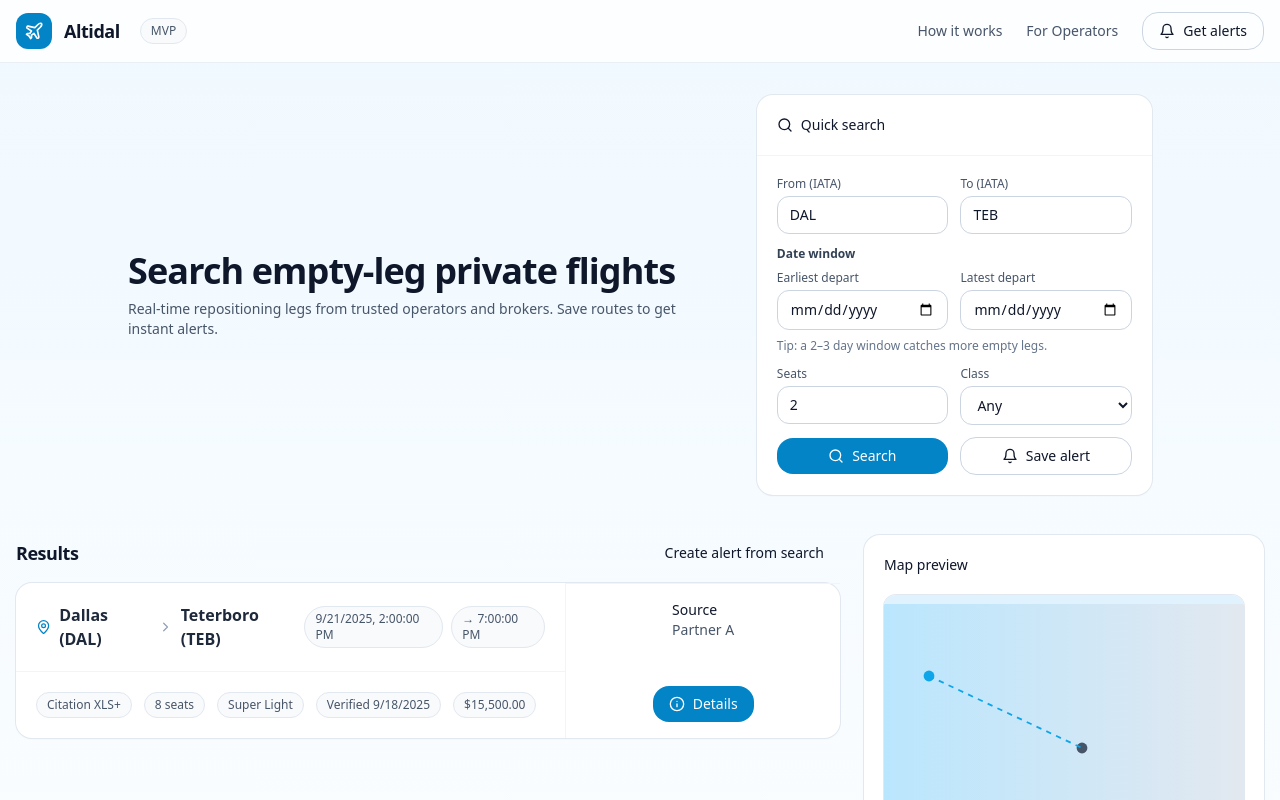
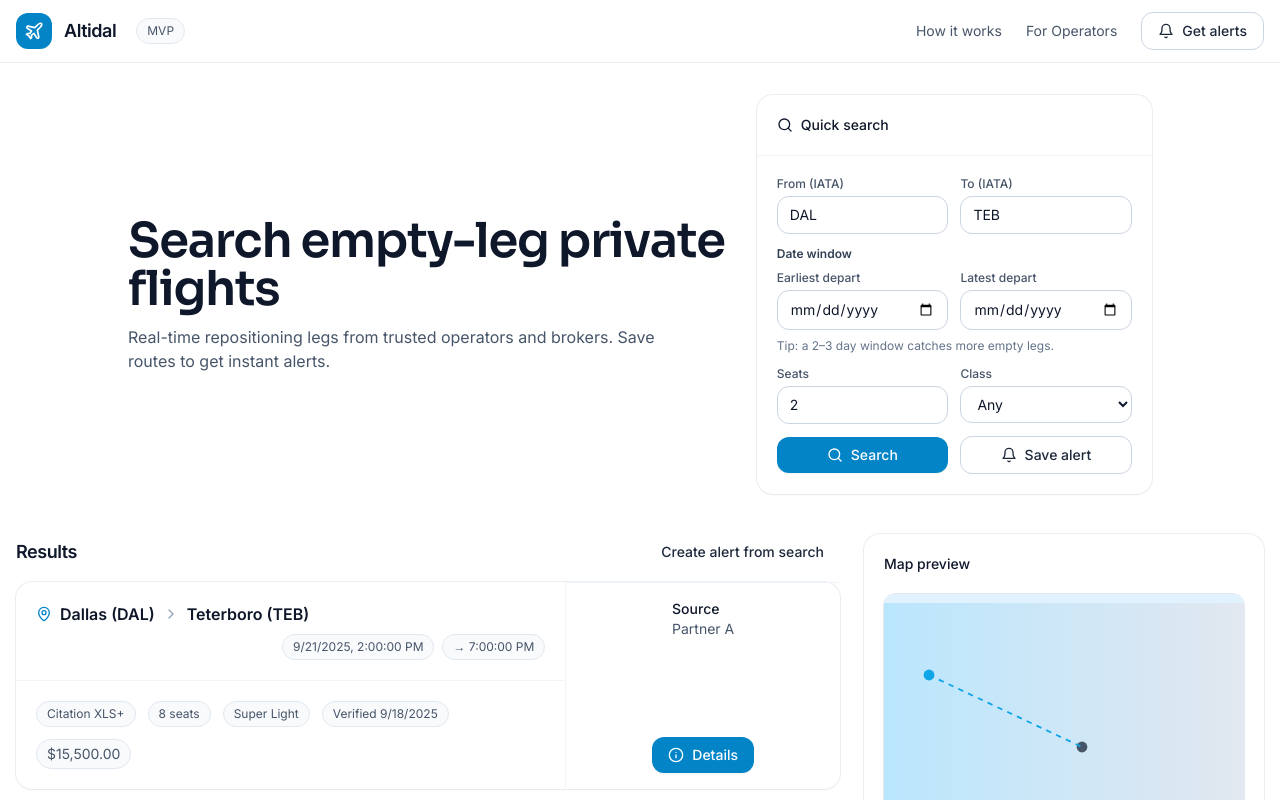
Before and after one commit to davidleejohnson26-glitch/altidal-frontend, a Next.js app: page / in a window 1280 px wide. Shown: the top 800 px of the page. Built offline with nearby package versions, Linux system fonts and the light colour scheme.

Commit message:
fix(results): remove duplicate route row in LegCard

```diff
--- a/src/app/globals.css
+++ b/src/app/globals.css
@@ -1,12 +1,15 @@
-
 @tailwind base;
 @tailwind components;
 @tailwind utilities;
 
 :root {
-  --brand: 14 165 233; /* sky-500 */
+  --brand: 14 165 233; /* sky-600 */
 }
 
 html, body {
-  @apply bg-gradient-to-b from-sky-50 to-white text-slate-900;
+  @apply bg-white text-slate-900;
 }
+
+/* fonts */
+.font-sans { font-family: var(--font-inter), ui-sans-serif, system-ui; }
+.font-display { font-family: var(--font-sora), ui-sans-serif, system-ui; }
--- a/src/app/layout.tsx
+++ b/src/app/layout.tsx
@@ -1,6 +1,10 @@
 
 import './globals.css'
 import type { Metadata } from 'next'
+import { Inter, Sora } from 'next/font/google'
+
+const inter = Inter({ subsets: ['latin'], variable: '--font-inter' })
+const sora = Sora({ subsets: ['latin'], variable: '--font-sora' })
 
 export const metadata: Metadata = {
   title: 'Altidal — Empty‑leg private flights',
@@ -16,8 +20,8 @@
 
 export default function RootLayout({ children }: { children: React.ReactNode }) {
   return (
-    <html lang="en">
-      <body>{children}</body>
+    <html lang="en" className={`${inter.variable} ${sora.variable}`}>
+      <body className="font-sans">{children}</body>
     </html>
   )
 }
--- a/src/app/page.tsx
+++ b/src/app/page.tsx
@@ -62,12 +62,12 @@
         <section className="mx-auto mt-8 max-w-5xl">
           <div className="grid items-center gap-6 md:grid-cols-5">
             <div className="md:col-span-3">
-              <h1 className="text-3xl font-semibold tracking-tight sm:text-4xl">
-                Search empty-leg private flights
-              </h1>
-              <p className="mt-2 max-w-xl text-sm text-slate-600">
-                Real-time repositioning legs from trusted operators and brokers. Save routes to get instant alerts.
-              </p>
+              <h1 className="font-display text-4xl sm:text-5xl font-semibold tracking-tight">
+  Search empty-leg private flights
+</h1>
+<p className="mt-3 max-w-xl text-base text-slate-600">
+  Real-time repositioning legs from trusted operators and brokers. Save routes to get instant alerts.
+</p>
             </div>
 
             {/* Quick search card */}
--- a/src/components/footer.tsx
+++ b/src/components/footer.tsx
@@ -4,22 +4,22 @@
 export function Footer() {
   return (
   <footer className="border-t border-slate-200/70 bg-white">
-      <div className="mx-auto grid max-w-7xl grid-cols-1 gap-6 px-4 py-10 sm:grid-cols-3">
+  <div className="mx-auto grid max-w-7xl grid-cols-1 gap-8 px-4 py-12 sm:grid-cols-3">
     <div>
-          <div className="text-base font-semibold">Altidal</div>
+      <div className="font-display text-lg font-semibold">Altidal</div>
       <p className="mt-2 text-sm text-slate-600">Where empty legs find altitude.</p>
     </div>
     <div>
       <div className="text-sm font-medium text-slate-900">Legal</div>
-          <ul className="mt-2 text-sm text-slate-600">
+      <ul className="mt-2 text-sm text-slate-600 space-y-2">
         <li>Altidal is not an air carrier. We connect travelers with Part 135 operators and licensed brokers.</li>
       </ul>
     </div>
     <div>
       <div className="text-sm font-medium text-slate-900">Contact</div>
-          <ul className="mt-2 text-sm text-slate-600">
+      <ul className="mt-2 text-sm text-slate-600 space-y-2">
         <li className="flex items-center gap-2"><Mail className="h-4 w-4" /> hello@altidal.com</li>
-            <li className="flex items-center gap-2"><Phone className="h-4 w-4" /> +1 (555) 555‑0199</li>
+        <li className="flex items-center gap-2"><Phone className="h-4 w-4" /> +1 (555) 555-0199</li>
       </ul>
     </div>
   </div>
--- a/src/components/header.tsx
+++ b/src/components/header.tsx
@@ -17,11 +17,13 @@
           <div className="text-lg font-semibold tracking-tight">Altidal</div>
           <Chip className="ml-2">MVP</Chip>
         </div>
-        <nav className="hidden items-center gap-6 md:flex">
-          <a className="text-sm text-slate-600 hover:text-slate-900" href="#how">How it works</a>
-          <a className="text-sm text-slate-600 hover:text-slate-900" href="#operators">For Operators</a>
-          <Button variant="outline"><Bell className="h-4 w-4" /> Get alerts</Button>
-        </nav>
+    <nav className="hidden items-center gap-6 md:flex">
+  <a className="text-sm text-slate-600 hover:text-slate-900 transition" href="#how">How it works</a>
+  <a className="text-sm text-slate-600 hover:text-slate-900 transition" href="#operators">For Operators</a>
+  <Button variant="outline">
+    <Bell className="h-4 w-4" /> Get alerts
+  </Button>
+</nav>
       </div>
     </header>
   )
--- a/src/components/results.tsx
+++ b/src/components/results.tsx
@@ -18,11 +18,13 @@
         </div>
       ) : legs.length === 0 ? (
         <Card>
-          <div className="p-5 flex items-start gap-3 text-slate-600">
-            <Info className="mt-0.5 h-4 w-4" />
+  <div className="p-6 flex items-start gap-3 text-slate-600">
+    <Info className="mt-0.5 h-5 w-5 text-slate-400" />
     <div>
-              <div className="font-medium">No matches yet</div>
-              <div className="text-sm">Empty legs are dynamic. Try broadening dates or enable alerts to get notified.</div>
+      <div className="text-slate-900 font-medium">No matches yet</div>
+      <div className="text-sm mt-1">
+        Empty legs are dynamic. Broaden dates or create an alert — we’ll email you as soon as a match appears.
+      </div>
     </div>
   </div>
 </Card>
@@ -39,25 +41,37 @@
   return (
     <Card>
       <div className="grid grid-cols-1 md:grid-cols-12">
+        {/* LEFT: route + details */}
         <div className="md:col-span-8">
-          <div className="flex items-center gap-2 p-5 border-b border-slate-100 text-slate-800">
+          {/* Route header (single row) */}
+          <div className="flex flex-wrap items-center gap-2 p-5 border-b border-slate-100 text-slate-900">
+            <div className="flex items-center gap-2 text-base font-semibold">
               <MapPin className="h-4 w-4 text-sky-600" />
-            <span className="font-semibold">{leg.from.city} ({leg.from.iata})</span>
+              <span>{leg.from.city} ({leg.from.iata})</span>
               <ChevronRight className="h-4 w-4 text-slate-400" />
-            <span className="font-semibold">{leg.to.city} ({leg.to.iata})</span>
+              <span>{leg.to.city} ({leg.to.iata})</span>
+            </div>
             <div className="ml-auto flex items-center gap-2">
-              <Chip>{new Date(leg.depStart).toLocaleString()}</Chip>
+              <Chip className="bg-sky-50 text-sky-700 border-sky-200">
+                {new Date(leg.depStart).toLocaleString()}
+              </Chip>
               <Chip>→ {new Date(leg.depEnd).toLocaleTimeString()}</Chip>
             </div>
           </div>
+
+          {/* Details row (aircraft, seats, class, verified, price) */}
           <div className="p-5 flex flex-wrap items-center gap-3 text-sm text-slate-600">
             <Chip>{leg.aircraft.type}</Chip>
             <Chip>{leg.aircraft.seats} seats</Chip>
             <Chip className="capitalize">{leg.aircraft.class.replaceAll('_',' ')}</Chip>
             <Chip>Verified {new Date(leg.verifiedAt).toLocaleDateString()}</Chip>
-            <Chip className="bg-emerald-50 text-emerald-700 border-emerald-200">{formatMoney(leg.price.amount, leg.price.currency)}</Chip>
+            <Chip className="bg-emerald-50 text-emerald-700 border-emerald-200 !text-sm">
+              {formatMoney(leg.price.amount, leg.price.currency)}
+            </Chip>
           </div>
         </div>
+
+        {/* RIGHT: source + CTA */}
         <div className="md:col-span-4 border-t md:border-l border-slate-100 p-4 flex md:flex-col items-center justify-between gap-4">
           <div className="text-sm">
             <div className="font-medium">Source</div>
--- a/src/components/ui.tsx
+++ b/src/components/ui.tsx
@@ -1,17 +1,21 @@
-
 import type React from 'react'
 import { cn } from '@/lib/utils'
-import { PropsWithChildren } from 'react'
 
 export const Button = ({ className, children, variant = 'default', ...props }: any) => {
-  const base = 'inline-flex items-center justify-center gap-2 rounded-2xl px-4 py-2 text-sm font-medium transition active:scale-[0.99] focus:outline-none focus-visible:ring-2 focus-visible:ring-sky-400'
-  const styles: Record<string,string> = {
-    default: 'bg-sky-600 text-white hover:bg-sky-700',
-    outline: 'border border-slate-300 hover:bg-slate-50',
-    ghost: 'hover:bg-slate-100',
+  const base =
+    'inline-flex items-center justify-center gap-2 rounded-xl px-4 py-2 text-sm font-medium transition ' +
+    'active:scale-[0.99] outline-none focus-visible:ring-2 focus-visible:ring-offset-2 focus-visible:ring-sky-400'
+  const styles: Record<string, string> = {
+    default: 'bg-sky-600 text-white hover:bg-sky-700 shadow-sm',
+    outline: 'border border-slate-300 hover:bg-slate-50 text-slate-800',
+    ghost: 'hover:bg-slate-100 text-slate-800',
   }
   const Cmp: any = 'button'
-  return <Cmp className={cn(base, styles[variant], className)} {...props}>{children}</Cmp>
+  return (
+    <Cmp className={cn(base, styles[variant], className)} {...props}>
+      {children}
+    </Cmp>
+  )
 }
 
 export const Card = ({
@@ -19,16 +23,48 @@
   children,
   ...rest
 }: React.PropsWithChildren<React.HTMLAttributes<HTMLDivElement>>) => (
-  <div {...rest} className={cn('rounded-2xl bg-white shadow-sm ring-1 ring-slate-200', className)}>
+  <div
+    {...rest}
+    className={cn(
+      'rounded-2xl bg-white shadow-sm ring-1 ring-slate-200/70',
+      'hover:shadow-md transition-shadow',
+      className
+    )}
+  >
     {children}
   </div>
 )
+
 export const Input = (props: any) => (
-  <input {...props} className={cn('w-full rounded-xl border border-slate-300 bg-white px-3 py-2 text-sm outline-none placeholder:text-slate-400 focus:border-sky-400 focus:ring-2 focus:ring-sky-100', props.className)} />
+  <input
+    {...props}
+    className={cn(
+      'w-full rounded-xl border border-slate-300 bg-white px-3 py-2 text-sm',
+      'placeholder:text-slate-400',
+      'focus:border-sky-400 focus:ring-2 focus:ring-sky-100 outline-none',
+      props.className
+    )}
+  />
 )
+
 export const Select = (props: any) => (
-  <select {...props} className={cn('w-full rounded-xl border border-slate-300 bg-white px-3 py-2 text-sm outline-none focus:border-sky-400 focus:ring-2 focus:ring-sky-100', props.className)} />
+  <select
+    {...props}
+    className={cn(
+      'w-full rounded-xl border border-slate-300 bg-white px-3 py-2 text-sm',
+      'focus:border-sky-400 focus:ring-2 focus:ring-sky-100 outline-none',
+      props.className
+    )}
+  />
 )
-export const Chip = ({ children, className }: PropsWithChildren<{className?:string}>) => (
-  <span className={cn('inline-flex items-center rounded-full border border-slate-200 bg-slate-50 px-2.5 py-1 text-xs text-slate-600', className)}>{children}</span>
+
+export const Chip = ({ children, className }: React.PropsWithChildren<{ className?: string }>) => (
+  <span
+    className={cn(
+      'inline-flex items-center rounded-full border border-slate-200 bg-slate-50 px-2.5 py-1 text-xs text-slate-600',
+      className
+    )}
+  >
+    {children}
+  </span>
 )
```
Lines whose indentation alone changed are shown as unchanged.
